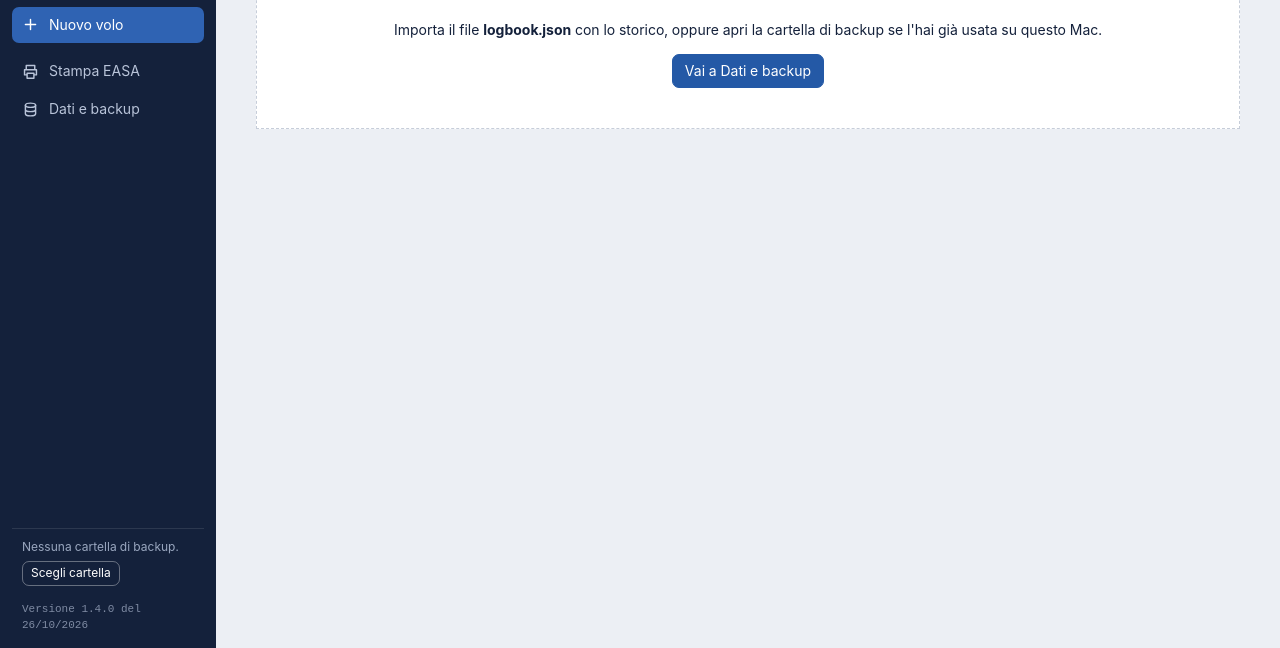
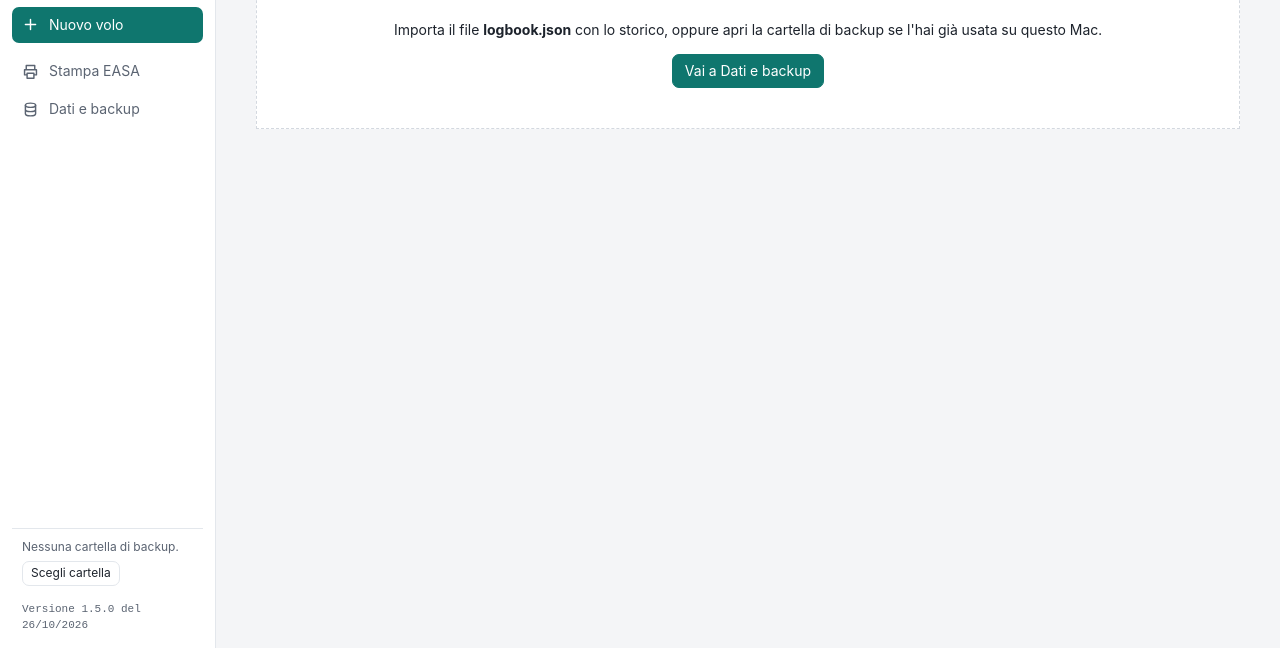
Before and after one commit to BoLu78/LogBook, a plain HTML site: page index.html in a window 1280 px wide. Shown: the part 152-800 px from the top of the page. Drawn offline with Linux system fonts and the light colour scheme; a web font is replaced by a local one.

Commit message:
Versione 1.5.0: tre palette di colori selezionabili (Neutro, Carta, Cockpit)
Co-Authored-By: Claude Opus 5.5 <noreply@anthropic.com>
Claude-Session: https://claude.ai/code/session_01DC131JDGnHX3UGiaDzmVwB

```diff
--- a/app.js
+++ b/app.js
@@ -1,5 +1,5 @@
 'use strict';
-const APP_VERSION = '1.4.0';
+const APP_VERSION = '1.5.0';
 const APP_DATE = '26/10/2026';
 /* Logbook – PWA locale. Tutti i dati restano nel browser (IndexedDB) e nella cartella di backup scelta. */
 
@@ -565,10 +565,23 @@ function exportCSV() {
   const lines = [cols.join(','), ...data.flights.map(f => cols.map(c => q(String(timeCols.has(c) ? hm(f[c]) : (f[c] ?? '')))).join(','))];
   download(`logbook-${today()}.csv`, lines.join('\n'), 'text/csv');
 }
+const THEMES = [
+  ['', 'Automatico', 'Neutro di giorno, Cockpit con il Mac in modalità scura', ['#f4f5f7', '#0f766e', '#9aa5b4', '#0b0e12', '#e15bd8']],
+  ['neutro', 'Neutro', 'Chiaro e sobrio, PIC in verde petrolio', ['#ffffff', '#1d232c', '#0f766e', '#9aa5b4', '#d97706']],
+  ['carta', 'Carta', 'Come un logbook cartaceo, PIC in bordeaux', ['#fffefb', '#22262b', '#8c1c2b', '#8f9aa6', '#c08a1e']],
+  ['cockpit', 'Cockpit', 'Scuro, colori dei display Boeing', ['#0b0e12', '#141a21', '#e15bd8', '#3fc1d3', '#f2a900']]
+];
+function applyTheme(t) {
+  if (t) document.documentElement.dataset.theme = t; else delete document.documentElement.dataset.theme;
+  try { t ? localStorage.setItem('theme', t) : localStorage.removeItem('theme'); } catch { /* preferenza non salvata */ }
+}
 function viewData(main) {
   const n = data?.flights.length || 0;
+  const cur = document.documentElement.dataset.theme || '';
   main.innerHTML = `<h1>Dati e backup</h1>
   <p class="lede">${n ? `${n} righe nel logbook${data.updated ? `, ultima modifica ${new Date(data.updated).toLocaleString('it-IT')}` : ''}.` : 'Il logbook è vuoto.'}</p>
+  <div class="panel"><h2>Colori</h2>
+    <div class="theme-pick" role="radiogroup" aria-label="Colori">${THEMES.map(([k, name, desc, sw]) => `<label><input type="radio" name="theme" value="${k}" ${k === cur ? 'checked' : ''}><div class="sw">${sw.map(c => `<i style="background:${c}"></i>`).join('')}</div><b>${name}</b><span>${desc}</span></label>`).join('')}</div></div>
   <div class="panel"><h2>Cartella di backup</h2>
     <p>L'app salva <b>logbook.json</b> nella cartella a ogni modifica, più una copia giornaliera nella sottocartella <b>storico</b>. Scegli iCloud Drive › Logbook per averla anche nel cloud.</p>
     <div class="row"><button class="btn primary" id="dChoose">${dirHandle ? 'Cambia cartella' : 'Scegli cartella'}</button>${dirHandle ? `<span class="hint">Attuale: ${esc(dirHandle.name)}</span>` : ''}</div>
@@ -582,6 +595,7 @@ function viewData(main) {
   ${n ? `<div class="panel"><h2>Intestazione e riporto iniziale</h2>
     <div class="row"><label>Nome sul logbook <input id="dPilot" value="${esc(data.pilot || '')}" class="btn" style="text-align:left"></label><button class="btn" id="dPilotSave">Salva nome</button></div>
     <p class="hint">Riporto ante 2007: ${hm0(data.opening?.total)} totali, ${hm0(data.opening?.pic)} PIC, ${hm0(data.opening?.sic)} copilota, ${hm0(data.opening?.sim)} simulatore.</p></div>` : ''}`;
+  main.querySelectorAll('input[name=theme]').forEach(r => r.onchange = () => applyTheme(r.value));
   $('#dChoose').onclick = chooseFolder;
   $('#dFile').onchange = async e => { const f = e.target.files[0]; if (!f) return; try { await importFile(f); } catch (err) { toast('Importazione non riuscita: ' + err.message); } e.target.value = ''; };
   if (n) {
--- a/styles.css
+++ b/styles.css
@@ -1,32 +1,58 @@
 @font-face { font-family: "B612"; src: url(fonts/b612-400.woff2) format("woff2"); font-weight: 400; font-display: swap; }
 @font-face { font-family: "B612"; src: url(fonts/b612-700.woff2) format("woff2"); font-weight: 700; font-display: swap; }
 @font-face { font-family: "B612 Mono"; src: url(fonts/b612-mono-400.woff2) format("woff2"); font-weight: 400; font-display: swap; }
-:root {
-  --ink: #14213b;          /* blu inchiostro del logbook */
-  --ink-2: #3f4b64;
-  --muted: #687389;
-  --paper: #eceff4;
-  --sheet: #ffffff;
-  --rule: #c6cdd9;
-  --rule-soft: #e2e6ed;
-  --accent: #2459a6;       /* blu penna: PIC */
-  --sic: #8a97ad;          /* copilota */
-  --dual: #c98a00;         /* dual / cautela */
-  --amber: #b47800;
-  --red: #b3261e;
-  --ok: #2c7a4b;
-  --font: "B612", -apple-system, BlinkMacSystemFont, "Helvetica Neue", Arial, sans-serif;
-  --body: -apple-system, BlinkMacSystemFont, "SF Pro Text", "Helvetica Neue", Arial, sans-serif;
+/* ---------- Palette ----------
+   neutro  : chiaro, sobrio (predefinito di giorno)
+   carta   : come un logbook cartaceo, inchiostro nero e rosso bordeaux
+   cockpit : scuro, colori dei display Boeing (magenta, ciano, ambra)
+   Senza scelta l'app usa neutro di giorno e cockpit con il Mac in modalità scura. */
+:root, :root[data-theme="neutro"] {
+  --ink: #1d232c; --ink-2: #48515e; --muted: #707987;
+  --paper: #f4f5f7; --sheet: #ffffff; --rule: #d3d8df; --rule-soft: #e8ebef;
+  --accent: #0f766e; --on-accent: #ffffff;   /* PIC: verde petrolio */
+  --sic: #9aa5b4; --dual: #d97706;
+  --amber: #b45309; --red: #b42318; --ok: #15803d;
+  --side-bg: #ffffff; --side-fg: #1d232c; --side-dim: #5b6472; --side-line: #e3e7ec;
+  --side-hover: #f1f3f6; --side-active: #e6f2f0; --side-mark: #0f766e;
+  --new-bg: #0f766e; --new-fg: #ffffff; --line: #1d232c;
   color-scheme: light;
 }
+:root[data-theme="carta"] {
+  --ink: #1b1b1b; --ink-2: #444240; --muted: #77736d;
+  --paper: #f5f4f0; --sheet: #fffefb; --rule: #cfccc4; --rule-soft: #e7e4dd;
+  --accent: #8c1c2b; --on-accent: #ffffff;   /* PIC: bordeaux */
+  --sic: #8f9aa6; --dual: #c08a1e;
+  --amber: #a16207; --red: #b42318; --ok: #3f6212;
+  --side-bg: #22262b; --side-fg: #f3f2ee; --side-dim: #b9b6ae; --side-line: rgba(255,255,255,.12);
+  --side-hover: rgba(255,255,255,.07); --side-active: rgba(255,255,255,.13); --side-mark: #d9a1a9;
+  --new-bg: #8c1c2b; --new-fg: #ffffff; --line: #1b1b1b;
+  color-scheme: light;
+}
+:root[data-theme="cockpit"] {
+  --ink: #e8ecf1; --ink-2: #b9c1cc; --muted: #8a94a3;
+  --paper: #0b0e12; --sheet: #141a21; --rule: #2c3540; --rule-soft: #1e252e;
+  --accent: #e15bd8; --on-accent: #12060f;   /* PIC: magenta */
+  --sic: #3fc1d3; --dual: #f2a900;           /* copilota: ciano, dual: ambra */
+  --amber: #f2a900; --red: #ff5a52; --ok: #43d17a;
+  --side-bg: #07090c; --side-fg: #e8ecf1; --side-dim: #8a94a3; --side-line: #1e252e;
+  --side-hover: #121820; --side-active: #18202a; --side-mark: #3fc1d3;
+  --new-bg: #3fc1d3; --new-fg: #061214; --line: #5a6675;
+  color-scheme: dark;
+}
 @media (prefers-color-scheme: dark) {
-  :root:not([data-theme="light"]) {
-    --ink: #e3e8f1; --ink-2: #b4bdcd; --muted: #8590a5;
-    --paper: #0d1424; --sheet: #151e33; --rule: #33405b; --rule-soft: #222d45;
-    --accent: #6f9de6; --sic: #6b7891; --dual: #e2a93a; --amber: #e2a93a; --red: #ef7b72; --ok: #67c38a;
+  :root:not([data-theme]) {
+    --ink: #e8ecf1; --ink-2: #b9c1cc; --muted: #8a94a3;
+    --paper: #0b0e12; --sheet: #141a21; --rule: #2c3540; --rule-soft: #1e252e;
+    --accent: #e15bd8; --on-accent: #12060f; --sic: #3fc1d3; --dual: #f2a900;
+    --amber: #f2a900; --red: #ff5a52; --ok: #43d17a;
+    --side-bg: #07090c; --side-fg: #e8ecf1; --side-dim: #8a94a3; --side-line: #1e252e;
+    --side-hover: #121820; --side-active: #18202a; --side-mark: #3fc1d3;
+    --new-bg: #3fc1d3; --new-fg: #061214; --line: #5a6675;
     color-scheme: dark;
   }
 }
+:root { --font: "B612", -apple-system, BlinkMacSystemFont, "Helvetica Neue", Arial, sans-serif;
+  --body: -apple-system, BlinkMacSystemFont, "SF Pro Text", "Helvetica Neue", Arial, sans-serif; }
 * { box-sizing: border-box; }
 html, body { margin: 0; height: 100%; }
 body { background: var(--paper); color: var(--ink); font: 14px/1.45 var(--body); font-variant-numeric: tabular-nums; }
@@ -35,20 +61,19 @@ button, input, select, textarea { font: inherit; color: inherit; }
 .num, h1, h2, .strip, table.data, .recency b, .hero, .brand { font-family: var(--font); }
 
 .app { display: grid; grid-template-columns: 216px 1fr; min-height: 100vh; }
-.side { background: var(--ink); color: #eef2f8; padding: 20px 12px 14px; display: flex; flex-direction: column; gap: 2px; position: sticky; top: 0; height: 100vh; }
-@media (prefers-color-scheme: dark) { :root:not([data-theme="light"]) .side { background: #070c18; border-right: 1px solid var(--rule-soft); } }
+.side { background: var(--side-bg); color: var(--side-fg); border-right: 1px solid var(--side-line); padding: 20px 12px 14px; display: flex; flex-direction: column; gap: 2px; position: sticky; top: 0; height: 100vh; }
 .brand { display: flex; align-items: center; gap: 10px; font-weight: 700; font-size: 18px; padding: 2px 10px 22px; }
 .brand svg { width: 28px; height: 28px; }
-.side a { display: flex; align-items: center; gap: 10px; color: #b9c4d9; text-decoration: none; padding: 8px 10px; border-radius: 7px; }
+.side a { display: flex; align-items: center; gap: 10px; color: var(--side-dim); text-decoration: none; padding: 8px 10px; border-radius: 7px; }
 .side a svg { width: 17px; height: 17px; fill: none; stroke: currentColor; stroke-width: 1.7; stroke-linecap: round; stroke-linejoin: round; flex: none; }
-.side a:hover { background: rgba(255,255,255,.07); color: #fff; }
-.side a.active { background: rgba(255,255,255,.14); color: #fff; box-shadow: inset 3px 0 0 #8fb4ee; }
-.side a.new { margin: 8px 0; background: #2f63b3; color: #fff; }
-.side a.new:hover { background: #3a71c4; }
-.backup-state { margin-top: auto; font-size: 12px; color: #9aa7bf; padding: 10px; line-height: 1.4; border-top: 1px solid rgba(255,255,255,.1); }
-.backup-state b { color: #fff; font-weight: 600; }
+.side a:hover { background: var(--side-hover); color: var(--side-fg); }
+.side a.active { background: var(--side-active); color: var(--side-fg); box-shadow: inset 3px 0 0 var(--side-mark); }
+.side a.new { margin: 8px 0; background: var(--new-bg); color: var(--new-fg); }
+.side a.new:hover { background: var(--new-bg); color: var(--new-fg); filter: brightness(1.1); }
+.backup-state { margin-top: auto; font-size: 12px; color: var(--side-dim); padding: 10px; line-height: 1.4; border-top: 1px solid var(--side-line); }
+.backup-state b { color: var(--side-fg); font-weight: 600; }
 .backup-state button { margin-top: 6px; }
-.version { font-size: 11px; color: #7f8ba3; padding: 4px 10px 0; font-family: "B612 Mono", ui-monospace, monospace; }
+.version { font-size: 11px; color: var(--side-dim); padding: 4px 10px 0; font-family: "B612 Mono", ui-monospace, monospace; }
 
 main { padding: 30px 40px 64px; max-width: 1260px; width: 100%; }
 main:focus { outline: none; }
@@ -58,10 +83,10 @@ h2 { font-size: 15px; font-weight: 700; margin: 36px 0 12px; }
 
 .btn { display: inline-block; text-decoration: none; color: var(--ink); border: 1px solid var(--rule); background: var(--sheet); padding: 6px 12px; border-radius: 7px; cursor: pointer; }
 .btn:hover { border-color: var(--ink-2); }
-.btn.primary { background: var(--accent); border-color: var(--accent); color: #fff; }
+.btn.primary { background: var(--accent); border-color: var(--accent); color: var(--on-accent); }
 .btn.danger { color: var(--red); }
 .btn.small { padding: 3px 8px; font-size: 12px; }
-.side .btn { background: transparent; color: #fff; border-color: rgba(255,255,255,.35); }
+.side .btn { background: transparent; color: var(--side-fg); border-color: var(--side-line); }
 .row { display: flex; gap: 10px; flex-wrap: wrap; align-items: center; }
 
 /* Testata riepilogo */
@@ -88,10 +113,10 @@ td.barcell { width: 38%; text-align: left !important; }
 .recency .gauge.over i { background: var(--red); }
 
 /* Striscia totali in stile modulo EASA: l'elemento distintivo */
-.strip { background: var(--sheet); border: 1.5px solid var(--ink); display: flex; overflow-x: auto; }
-.strip .grp { display: flex; flex-direction: column; border-right: 1px solid var(--ink); flex: 1 1 auto; }
+.strip { background: var(--sheet); border: 1.5px solid var(--line); display: flex; overflow-x: auto; }
+.strip .grp { display: flex; flex-direction: column; border-right: 1px solid var(--line); flex: 1 1 auto; }
 .strip .grp:last-child { border-right: 0; }
-.strip .gh { font-size: 10.5px; font-weight: 700; text-align: center; padding: 5px 6px; border-bottom: 1px solid var(--ink); color: var(--ink-2); white-space: nowrap; }
+.strip .gh { font-size: 10.5px; font-weight: 700; text-align: center; padding: 5px 6px; border-bottom: 1px solid var(--line); color: var(--ink-2); white-space: nowrap; }
 .strip .cols { display: flex; flex: 1; }
 .strip .c { border-right: 1px solid var(--rule); display: flex; flex-direction: column; flex: 1 1 0; min-width: 66px; }
 .strip .c:last-child { border-right: 0; }
@@ -107,7 +132,7 @@ table.data { width: 100%; border-collapse: collapse; background: var(--sheet); b
 table.data th, table.data td { padding: 5px 8px; border-bottom: 1px solid var(--rule-soft); text-align: right; white-space: nowrap; }
 table.data th { font-size: 11.5px; font-weight: 600; color: var(--muted); background: var(--sheet); position: sticky; top: 0; border-bottom: 1px solid var(--rule); }
 table.data td.l, table.data th.l { text-align: left; }
-table.data tr.sum td { font-weight: 700; border-top: 1.5px solid var(--ink); }
+table.data tr.sum td { font-weight: 700; border-top: 1.5px solid var(--line); }
 table.data tbody tr.click { cursor: pointer; }
 table.data tbody tr.click:hover { background: color-mix(in srgb, var(--accent) 8%, transparent); }
 table.data td.rem { white-space: normal; text-align: left; color: var(--ink-2); max-width: 260px; font-size: 12.5px; }
@@ -138,8 +163,8 @@ legend { font-weight: 650; margin-bottom: 8px; padding: 0; }
 .seg label { padding: 6px 12px; cursor: pointer; border-right: 1px solid var(--rule); font-size: 13px; color: var(--ink); }
 .seg label:last-child { border-right: 0; }
 .seg input { position: absolute; opacity: 0; pointer-events: none; }
-.seg input:checked + span { color: #fff; }
-.seg label:has(input:checked) { background: var(--accent); color: #fff; }
+
+.seg label:has(input:checked) { background: var(--accent); color: var(--on-accent); }
 .seg label:has(input:focus-visible) { outline: 2px solid var(--accent); outline-offset: -2px; }
 .hint { font-size: 12px; color: var(--muted); }
 .actions { display: flex; gap: 10px; margin-top: 8px; }
@@ -190,10 +215,6 @@ legend { font-weight: 650; margin-bottom: 8px; padding: 0; }
   .easa td { height: 8.4mm; }
   .easa tr.tot td { height: 7mm; }
 }
-@media (prefers-color-scheme: dark) {
-  :root:not([data-theme="light"]) .btn.primary,
-  :root:not([data-theme="light"]) .seg label:has(input:checked) { color: #0f1626; }
-}
 
 /* Finestra mesi dell'anno */
 dialog#yearDlg { width: min(1040px, 94vw); max-height: 88vh; border: 1px solid var(--rule); border-radius: 10px; padding: 22px 26px; background: var(--paper); color: var(--ink); box-shadow: 0 24px 60px rgba(10, 20, 40, .35); }
@@ -204,3 +225,11 @@ dialog#yearDlg::backdrop { background: rgba(12, 20, 36, .45); }
 table.data tr.idle td { color: var(--muted); }
 .chev { color: var(--muted); font-weight: 400; }
 table.data tr[data-year]:hover .chev { color: var(--accent); }
+
+.theme-pick { display: flex; gap: 12px; flex-wrap: wrap; }
+.theme-pick label { cursor: pointer; border: 1px solid var(--rule); border-radius: 8px; padding: 10px; width: 170px; background: var(--sheet); }
+.theme-pick label:has(input:checked) { border-color: var(--accent); box-shadow: 0 0 0 2px var(--accent); }
+.theme-pick input { position: absolute; opacity: 0; }
+.theme-pick .sw { display: flex; height: 34px; border-radius: 4px; overflow: hidden; margin-bottom: 8px; border: 1px solid var(--rule); }
+.theme-pick .sw i { flex: 1; }
+.theme-pick b { display: block; } .theme-pick span { font-size: 12px; color: var(--muted); }
--- a/sw.js
+++ b/sw.js
@@ -1,4 +1,4 @@
-const CACHE = 'logbook-1.4.0';
+const CACHE = 'logbook-1.5.0';
 const FILES = ['./', 'index.html', 'styles.css', 'app.js', 'manifest.webmanifest', 'icon.svg', 'icon-192.png', 'icon-512.png', 'fonts/b612-400.woff2', 'fonts/b612-700.woff2', 'fonts/b612-mono-400.woff2'];
 self.addEventListener('install', e => { e.waitUntil(caches.open(CACHE).then(c => c.addAll(FILES))); self.skipWaiting(); });
 self.addEventListener('activate', e => {
```
Also changed, not shown: index.html (+1 -0 lines).
